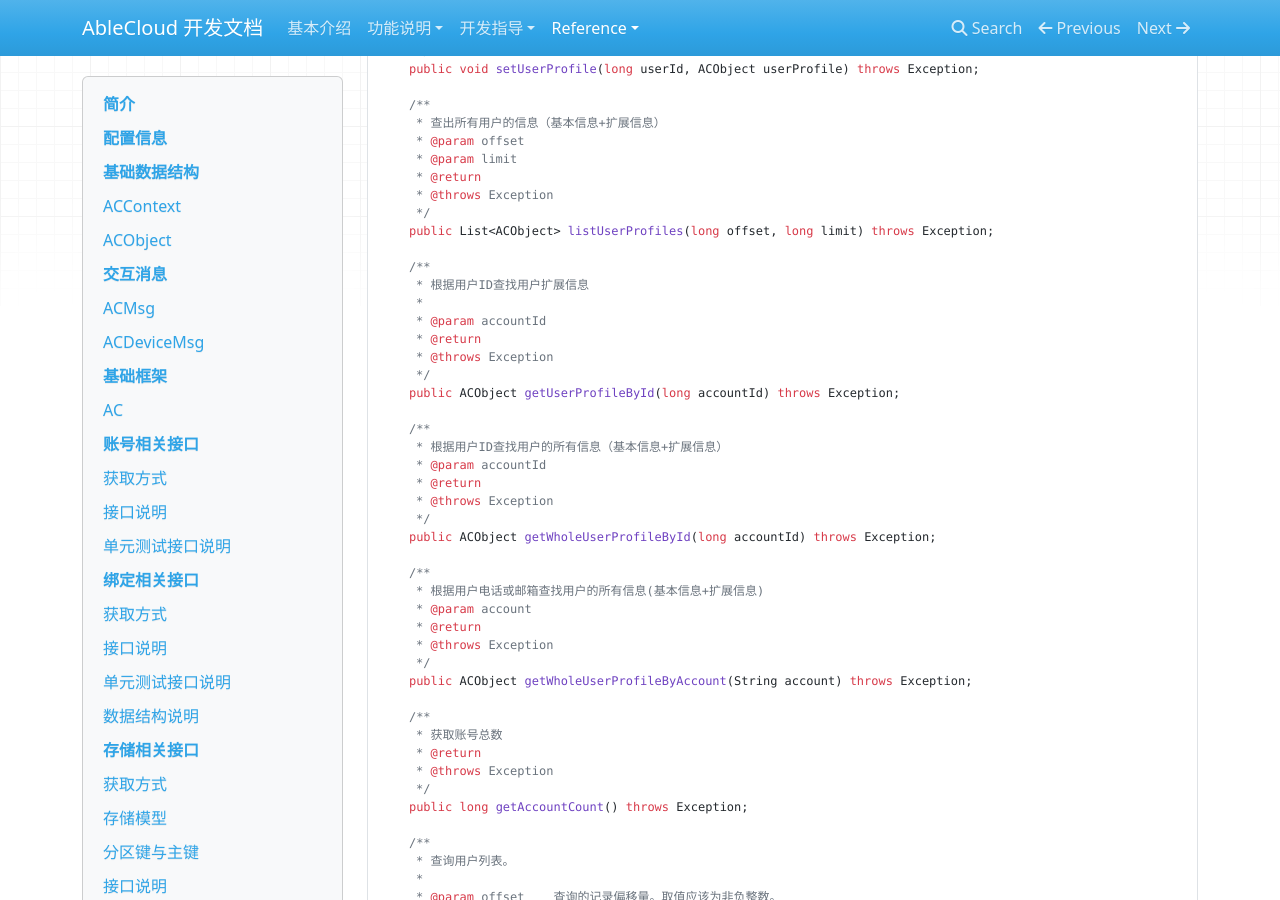
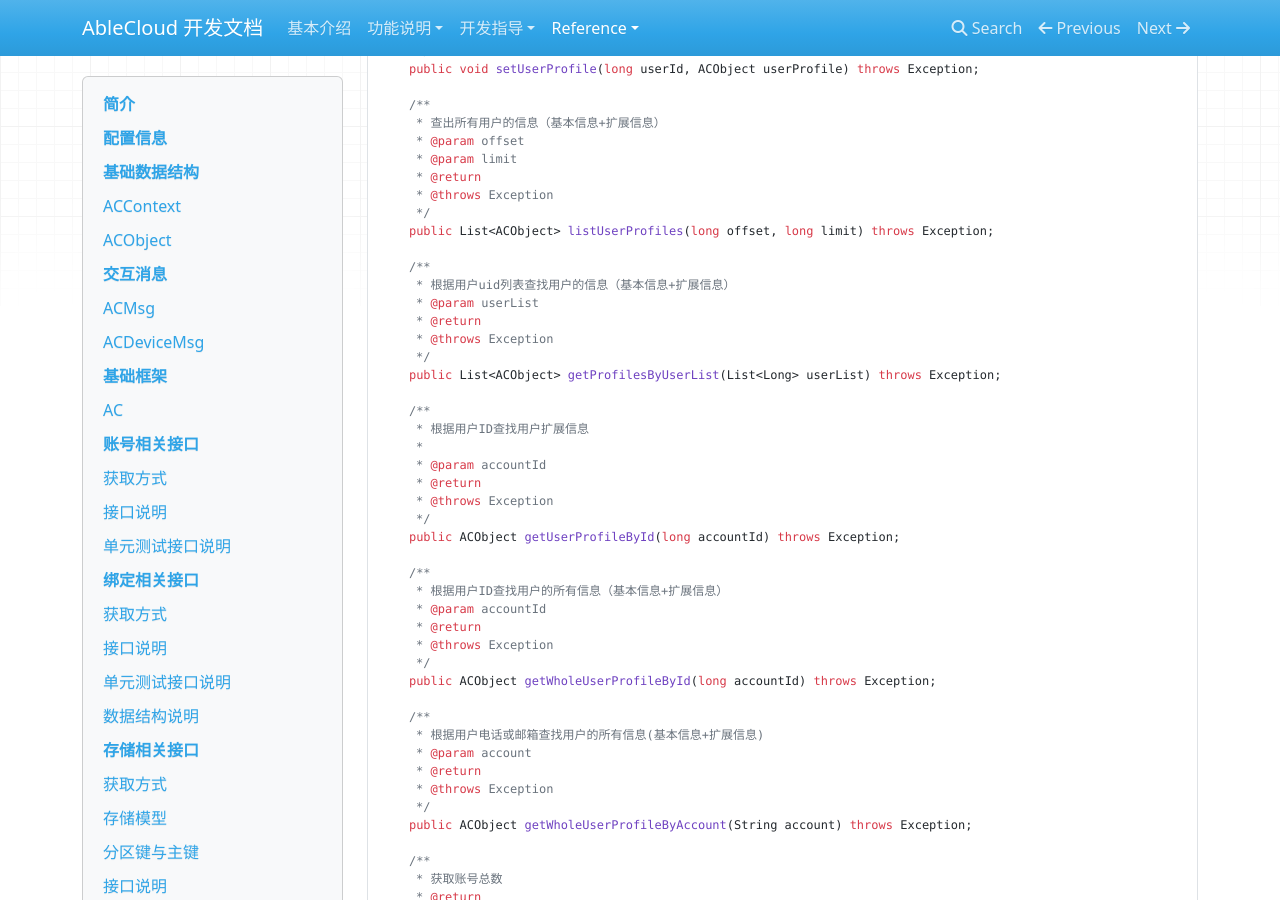
Before and after one commit to JessonW/rd_docs, an MkDocs documentation site: the page built from docs/reference/java.md, in a window 1280 px wide and 900 px high, scrolled down 14304 px. Built offline with MkDocs 1.6.1, drawn with Linux system fonts in a browser that asks for light colours; nearby versions of some CDN libraries; old or Windows-style settings are respelled for this version of MkDocs.

Commit message:
add getProfilesByUserList doc to java.md

```diff
--- a/docs/reference/java.md
+++ b/docs/reference/java.md
@@ -746,6 +746,14 @@ public interface ACAccountMgr {
      * @throws Exception
      */
     public List<ACObject> listUserProfiles(long offset, long limit) throws Exception;
+
+    /**
+     * 根据用户uid列表查找用户的信息（基本信息+扩展信息）
+     * @param userList
+     * @return
+     * @throws Exception
+     */
+    public List<ACObject> getProfilesByUserList(List<Long> userList) throws Exception;
 
     /**
      * 根据用户ID查找用户扩展信息
```
